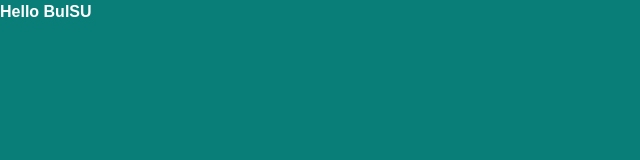
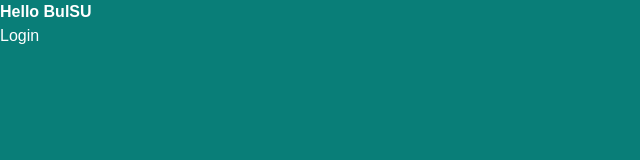
Before and after one commit to eliziahsalcedo29/studybuddy, a Next.js app: page / in a window 1280 px wide. Shown: the top 160 px of the page, without its empty margins (0-640 px from the left). Built offline with nearby package versions, Linux system fonts and the light colour scheme.

Commit message:
Added : Routing

```diff
--- a/app/page.tsx
+++ b/app/page.tsx
@@ -1,9 +1,14 @@
 import Image from "next/image";
+import Link from "next/link";
 
 export default function Home() {
   return (
     <div className="">
-      <h6><b>Hello BulSU</b></h6>
+      <h1><b>Hello BulSU</b></h1>
+       <div>
+        <Link href="/login">Login</Link>
     </div>
+    </div>
+
   );
 }
```
